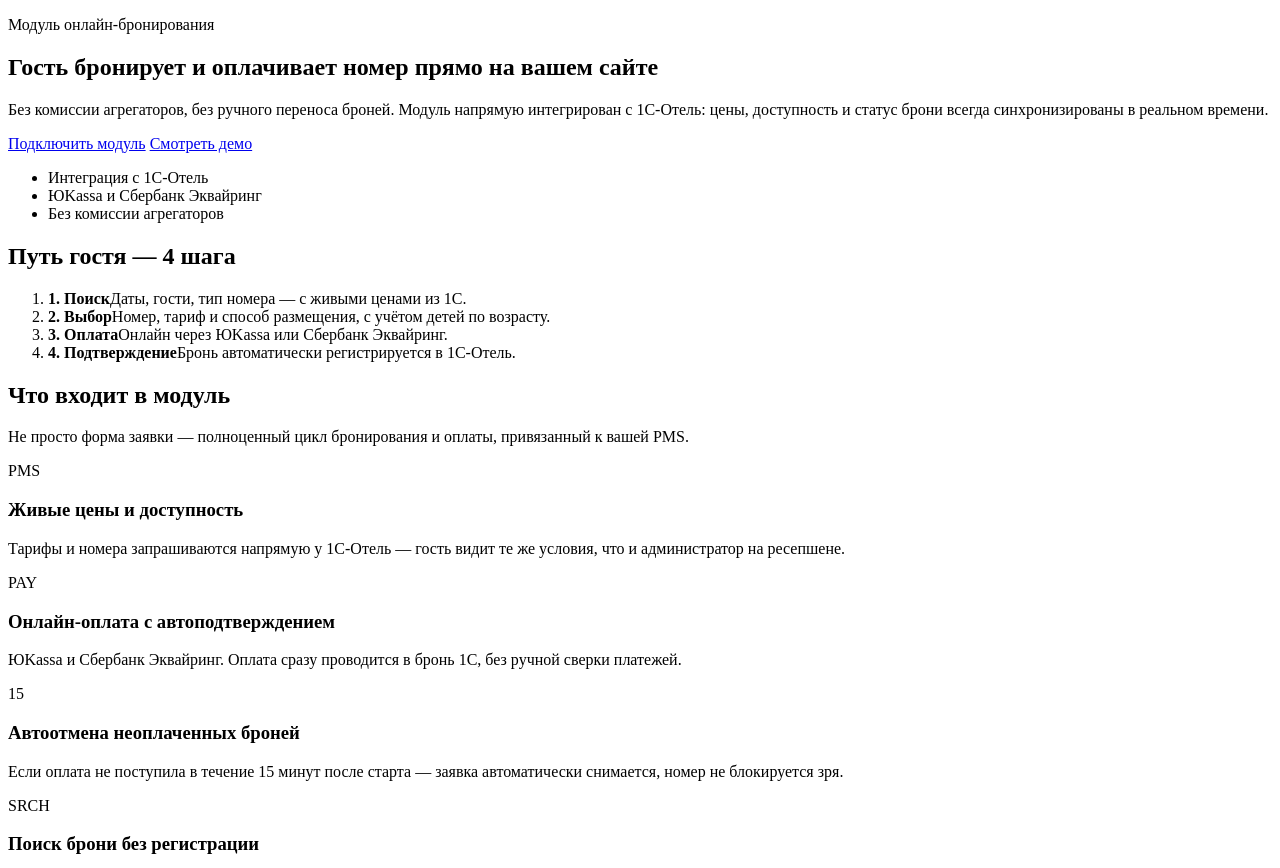
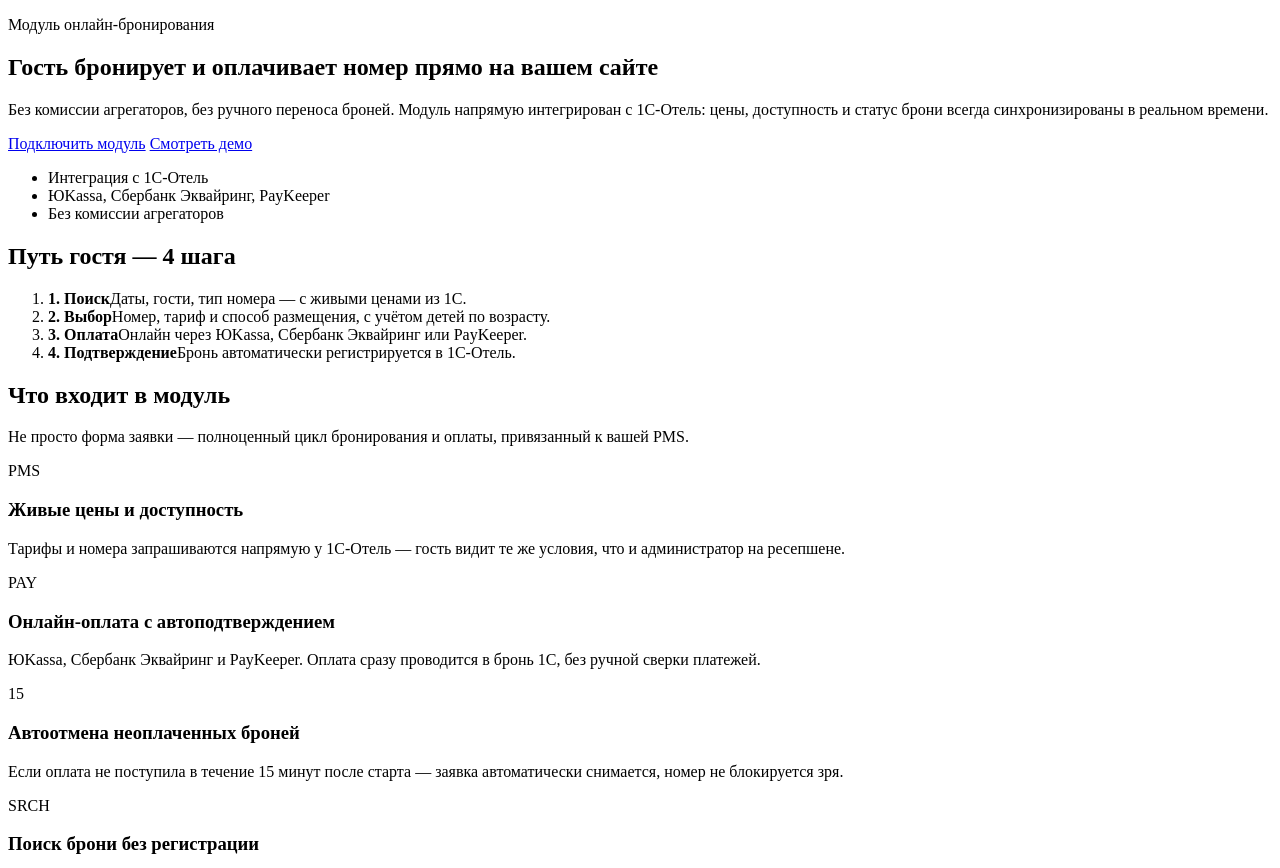
Before and after one commit to 1997-LeVoN-2020/texbiz, a Python web app: template src/templates/pages/booking.html in a window 1280 px wide. Shown: the part 104-972 px from the top of the page. Run offline with Jinja, Linux system fonts and the light colour scheme; the template is opened without the code that fills it, so the values that code supplies are empty; some web fonts are replaced.

Commit message:
Add PayKeeper as a third supported payment gateway
The booking module (separate repo) actually supports three payment
gateways — YooKassa, Sberbank Acquiring, and PayKeeper (confirmed in
payments/models.py PROVIDER_CHOICES) — but the marketing site only
ever mentioned the first two. Updates every mention across booking.html
(hero, process steps, feature cards, data-security note, compare
table, FAQ) and index.html's booking-module teaser, plus the meta
description in build.py's PAGES registry.

Co-Authored-By: Claude Sonnet 5 <noreply@anthropic.com>

```diff
--- a/build.py
+++ b/build.py
@@ -33,7 +33,7 @@ PAGES = [
     {
         "id": "booking", "url_path": "booking/", "template": "pages/booking.html",
         "title": "Модуль онлайн-бронирования для сайта отеля | ТЕХБИЗ",
-        "description": "Онлайн-бронирование и оплата номеров прямо на сайте отеля, с интеграцией в 1С-Отель. ЮKassa и Сбербанк Эквайринг, без комиссии агрегаторов.",
+        "description": "Онлайн-бронирование и оплата номеров прямо на сайте отеля, с интеграцией в 1С-Отель. ЮKassa, Сбербанк Эквайринг, PayKeeper — без комиссии агрегаторов.",
         "og": True, "og_type": "website", "hreflang": False, "icon192": True,
         "og_title": "Модуль онлайн-бронирования для сайта отеля | ТЕХБИЗ",
         "og_description": "Прямые брони и оплата на сайте отеля с интеграцией в 1С-Отель — без комиссии агрегаторов.",
--- a/src/templates/pages/booking.html
+++ b/src/templates/pages/booking.html
@@ -8,7 +8,7 @@
     "name": "Модуль онлайн-бронирования ТЕХБИЗ",
     "applicationCategory": "BusinessApplication",
     "operatingSystem": "Web",
-    "description": "Модуль онлайн-бронирования и оплаты номеров для сайта отеля с интеграцией в 1С-Отель по SOAP, платёжными шлюзами ЮKassa и Сбербанк Эквайринг.",
+    "description": "Модуль онлайн-бронирования и оплаты номеров для сайта отеля с интеграцией в 1С-Отель по SOAP, платёжными шлюзами ЮKassa, Сбербанк Эквайринг и PayKeeper.",
     "url": "{{ canonical_url }}",
     "provider": {
       "@type": "Organization",
@@ -31,7 +31,7 @@
           </div>
           <ul class="trust-list">
             <li>Интеграция с 1С-Отель</li>
-            <li>ЮKassa и Сбербанк Эквайринг</li>
+            <li>ЮKassa, Сбербанк Эквайринг, PayKeeper</li>
             <li>Без комиссии агрегаторов</li>
           </ul>
         </div>
@@ -40,7 +40,7 @@
           <ol class="process-line" style="margin:0">
             <li><strong>1. Поиск</strong><span>Даты, гости, тип номера — с живыми ценами из 1С.</span></li>
             <li><strong>2. Выбор</strong><span>Номер, тариф и способ размещения, с учётом детей по возрасту.</span></li>
-            <li><strong>3. Оплата</strong><span>Онлайн через ЮKassa или Сбербанк Эквайринг.</span></li>
+            <li><strong>3. Оплата</strong><span>Онлайн через ЮKassa, Сбербанк Эквайринг или PayKeeper.</span></li>
             <li><strong>4. Подтверждение</strong><span>Бронь автоматически регистрируется в 1С-Отель.</span></li>
           </ol>
         </aside>
@@ -60,7 +60,7 @@
           <article class="card reveal">
             <span class="service-icon" aria-hidden="true">PAY</span>
             <h3>Онлайн-оплата с автоподтверждением</h3>
-            <p>ЮKassa и Сбербанк Эквайринг. Оплата сразу проводится в бронь 1С, без ручной сверки платежей.</p>
+            <p>ЮKassa, Сбербанк Эквайринг и PayKeeper. Оплата сразу проводится в бронь 1С, без ручной сверки платежей.</p>
           </article>
           <article class="card reveal">
             <span class="service-icon" aria-hidden="true">15</span>
@@ -130,7 +130,7 @@
           </article>
           <article class="benefit reveal">
             <h3>Данные карт не хранятся на сайте</h3>
-            <p>Оплата обрабатывается на стороне платёжного шлюза (ЮKassa/Сбербанк) — сайт не работает с номерами карт напрямую.</p>
+            <p>Оплата обрабатывается на стороне платёжного шлюза (ЮKassa/Сбербанк/PayKeeper) — сайт не работает с номерами карт напрямую.</p>
           </article>
         </div>
       </div>
@@ -143,7 +143,7 @@
         <div class="benefits-grid">
           <article class="benefit reveal">
             <h3>Оплата</h3>
-            <p><strong>Подписка:</strong> ежемесячная плата плюс комиссия с каждой брони.<br><strong>ТЕХБИЗ:</strong> разовое внедрение, 0% комиссии с брони. Оплата гостя проходит напрямую через ЮKassa или Сбербанк Эквайринг — без дополнительных комиссий сервиса.</p>
+            <p><strong>Подписка:</strong> ежемесячная плата плюс комиссия с каждой брони.<br><strong>ТЕХБИЗ:</strong> разовое внедрение, 0% комиссии с брони. Оплата гостя проходит напрямую через ЮKassa, Сбербанк Эквайринг или PayKeeper — без дополнительных комиссий сервиса.</p>
           </article>
           <article class="benefit reveal">
             <h3>Доработка под объект</h3>
@@ -174,7 +174,7 @@
         </details>
         <details class="faq-item reveal">
           <summary>Можно ли использовать свой платёжный шлюз?</summary>
-          <p>Сейчас поддерживаются ЮKassa и Сбербанк Эквайринг. Подключение других провайдеров обсуждается индивидуально.</p>
+          <p>Сейчас поддерживаются ЮKassa, Сбербанк Эквайринг и PayKeeper. Подключение других провайдеров обсуждается индивидуально.</p>
         </details>
         <details class="faq-item reveal">
           <summary>Что видит гость, если оплата не прошла?</summary>
--- a/src/templates/pages/index.html
+++ b/src/templates/pages/index.html
@@ -257,7 +257,7 @@
         <p class="section-subtitle">Гость выбирает номер, бронирует и оплачивает прямо на вашем сайте — без комиссии агрегаторов. Цены, доступность и статус брони всегда синхронизированы с 1С-Отель.</p>
         <ul class="trust-list">
           <li>Прямая интеграция с 1С-Отель</li>
-          <li>Оплата: ЮKassa и Сбербанк Эквайринг</li>
+          <li>Оплата: ЮKassa, Сбербанк Эквайринг, PayKeeper</li>
           <li>Поиск брони по номеру и контакту</li>
         </ul>
         <div class="benefits-grid">
@@ -267,7 +267,7 @@
           </article>
           <article class="benefit reveal">
             <h3>Онлайн-оплата с автоподтверждением</h3>
-            <p>Оплата сразу проводится в бронь 1С через ЮKassa или Сбербанк Эквайринг. Неоплаченные заявки автоматически снимаются через 15 минут.</p>
+            <p>Оплата сразу проводится в бронь 1С через ЮKassa, Сбербанк Эквайринг или PayKeeper. Неоплаченные заявки автоматически снимаются через 15 минут.</p>
           </article>
           <article class="benefit reveal">
             <h3>Бронь без регистрации</h3>
```
